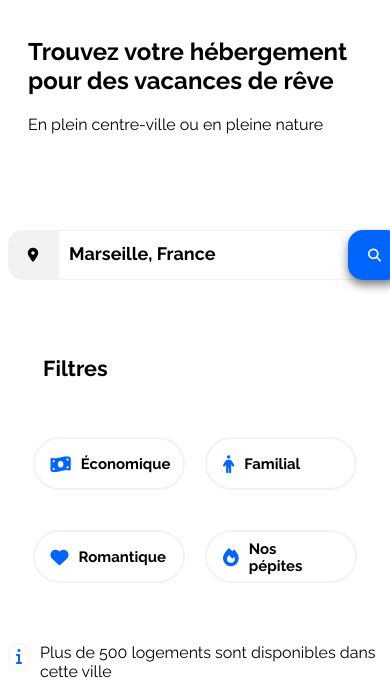
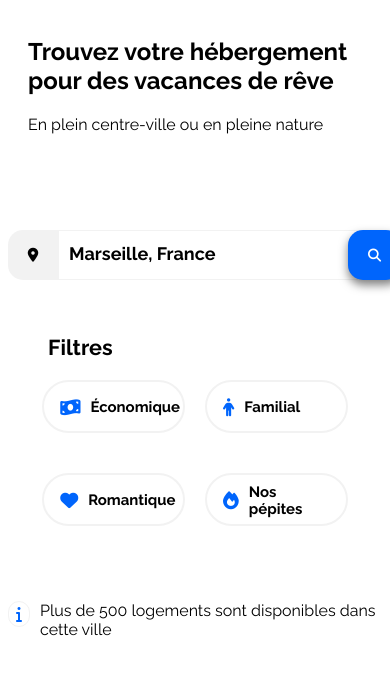
Before and after one commit to RandumGoo/Projet2-Booki, a website: page INDEX.html in a window 390 px wide. Shown: the part 172-852 px from the top of the page. Drawn offline with Linux system fonts and the light colour scheme.

Commit message:
another version

```diff
--- a/css/styles.css
+++ b/css/styles.css
@@ -674,16 +674,18 @@ footer > div > ul {
   }
 
   .filterbar {
-    padding: 5px;
     font-size: large;
+    margin: 20px;
   }
 
   .titre-filtre {
     display: flex;
-  justify-content: flex-start;
-  width: 100%;
-  font-size: larger;
-  margin-left: 30px;
+    justify-content: flex-start;
+    width: 100%;
+    font-size: larger;
+    margin: auto;
+    margin-left: auto;
+    margin-left: 20px;
   }
 
   .box-filtre {
```
